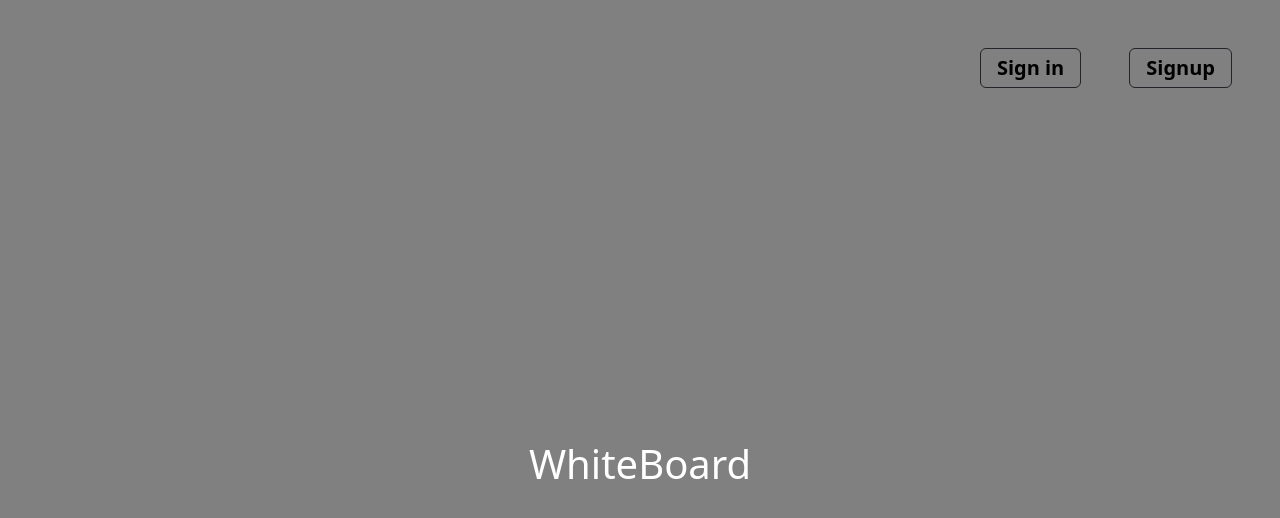
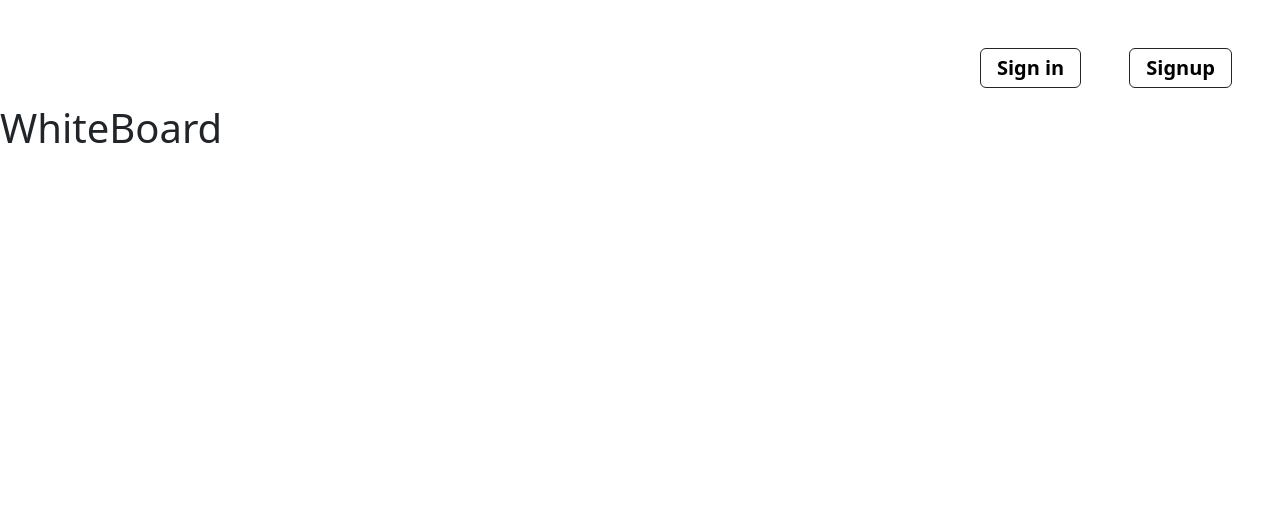
Before and after one commit to abhishek-appsdeployer/WhiteBoardWeb, a React (Create React App) app: page /#/ in a window 1280 px wide. Shown: the top 518 px of the page. Built offline with nearby package versions, Linux system fonts and the light colour scheme.

Commit message:
css file deleted

```diff
--- a/src/components/Home/Home.css
+++ /dev/null
@@ -1,20 +0,0 @@
-.main {
-  background-color: gray;
-}
-.wh {
-  text-align: center;
-  align-items: center;
-  height: 90vh;
-  color: white;
-  display: flex;
-
-  justify-content: center;
-  align-items: center;
-
-  margin: 0;
-}
-.ho:hover {
-  color: white;
-  background-color: black;
-  width: 100px !important;
-}
--- a/src/components/Home/Home.js
+++ b/src/components/Home/Home.js
@@ -1,7 +1,7 @@
 import React from "react";
 
 import { Link } from "react-router-dom";
-import "./home.css";
+// import "./home.css";
 const Home = () => {
   return (
     <>
--- a/src/components/Login/Login.css
+++ /dev/null
@@ -1,36 +0,0 @@
-.main {
-  background-color: rebeccapurple;
-}
-.center {
-  justify-content: center;
-  align-items: center;
-}
-input,
-button {
-  width: 400px;
-}
-input,
-button {
-  padding: 20px;
-  border-radius: 10px ;
-  border: none;
-  border: 1px solid gray;
-}
-button {
-  border: none;
-  background-color: #4262ff;
-  color: white;
-  border-radius: 10px ;
-  font-weight: 600;
-
-}
-.fa-globe {
-  font-size: 24px; /* adjust the size as needed */
-}
-
-@media only screen and (max-width: 600px) {
-  input,
-  button {
-    width: 280px;
-  }
-}
```
Also changed, not shown: src/components/Dashboard/Dashboard.css (deleted, +0 -53 lines).
